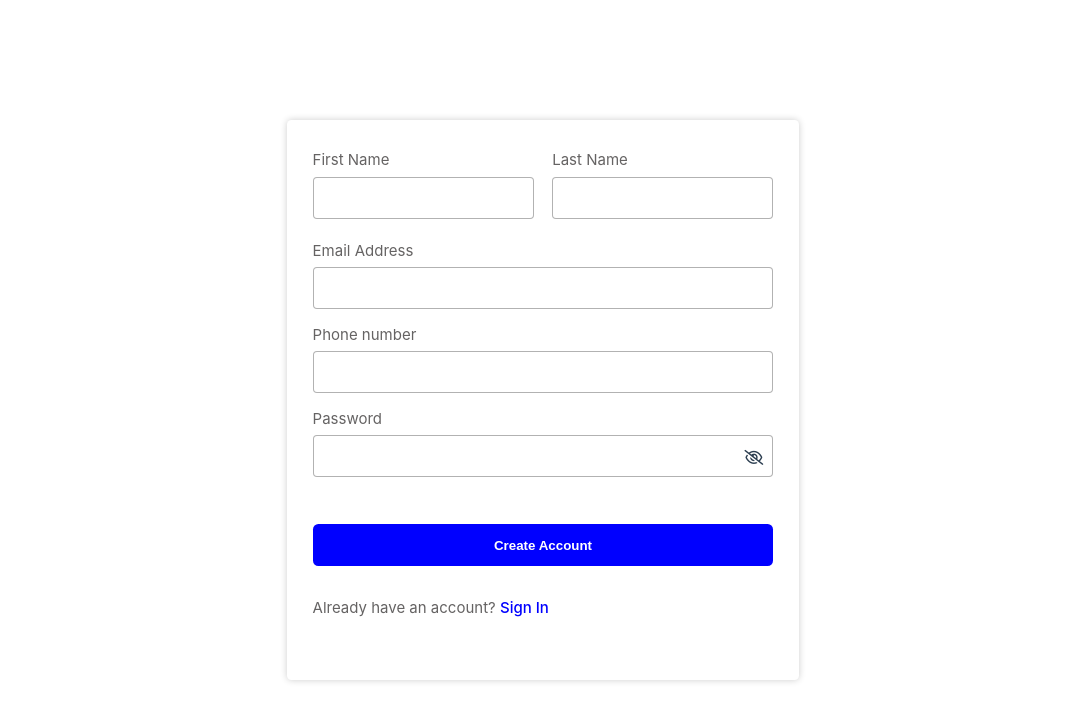
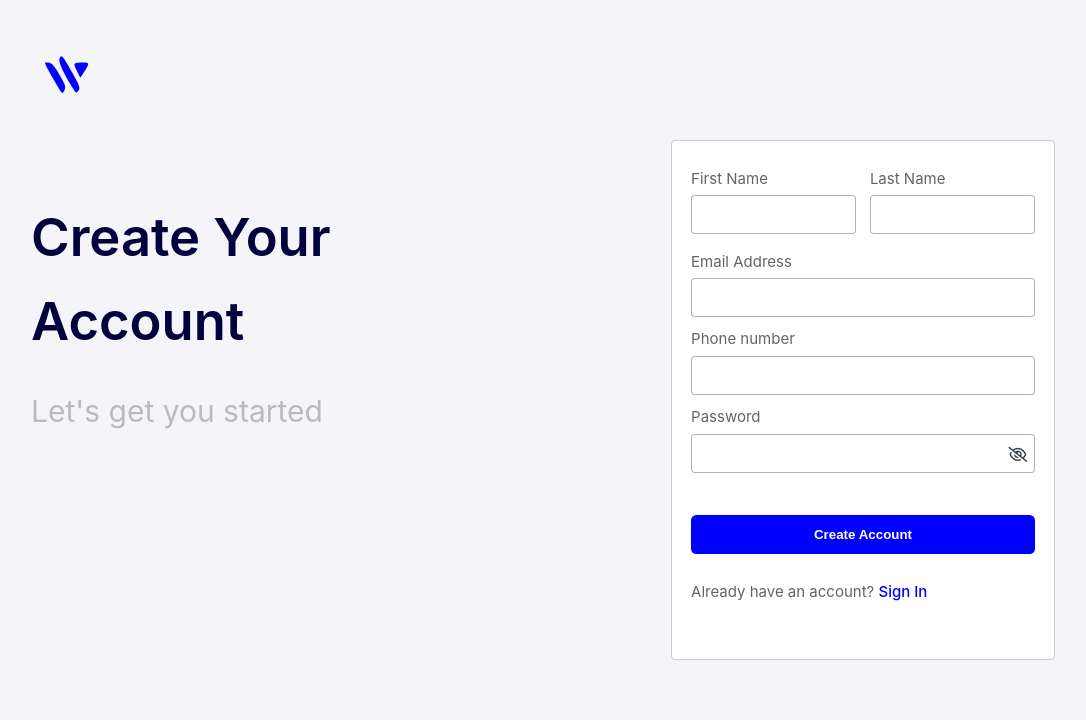
Before and after one commit to nataniel-sawadogo/Wallet, a Vue app: page /login/signup in a window 1280 px wide. Shown: the top 720 px of the page, without its empty margins (97-1183 px from the left). Built offline with nearby package versions, Linux system fonts and the light colour scheme.

Commit message:
Small advances

```diff
--- a/src/assets/main.css
+++ b/src/assets/main.css
@@ -4,6 +4,11 @@
   margin: 0;
   box-sizing: border-box;
   padding: 0;
+}
+
+:root{
+  --darkblue: rgb(1, 1, 61);
+  --background: rgba(184, 183, 213, 0.14);
 }
 
 button{
--- a/src/components/Header.vue
+++ b/src/components/Header.vue
@@ -1,7 +1,27 @@
+<script setup>
+    import { ref } from 'vue';
+    import { useRouter } from 'vue-router';
+    const router = useRouter()
+
+    const goToLogin = () => {
+        router.push('/login/signin')
+    }
+
+    let showList = ref(false)
+
+    const show = () => {
+        showList.value = !showList.value
+        console.log('ok');
+    }
+</script>
+
 <template>
     <div id="container">
         <i class="fa fa-bell-o" aria-hidden="true"></i>
-        <p>Kingsley Quinn</p>
+        <div class="inner">
+            <p>Kingsley Quinn <span @click="show()"><i class="fa fa-caret-down" aria-hidden="true"></i></span> </p>
+            <p v-if="showList" @click="goToLogin()">Log out</p>
+        </div>
     </div>
 </template>
 
@@ -11,8 +31,26 @@
         gap: 1.5em;
         justify-content: flex-end;
         width: 100%;
-        padding-right: 1em;
+        padding-right: 3em;
         height: 13%;
+        padding-top: 2vh;
+    }
+
+    .inner{
+        display: flex;
+        flex-direction: column;
+    }
+
+    .inner p:nth-child(2) {
+        padding: 0.4em 0.7em;
+        border-radius: 0.3em;
+        box-shadow: 0 0 3px rgba(0, 0, 0, 0.4);
+        transition: 0.2s ease;
+        cursor: pointer;
+    }
+
+    .inner p:nth-child(2):hover{
+        background: rgba(128, 128, 128, 0.147);
     }
 
     .fa-bell-o{
--- a/src/components/RecoverPassword.vue
+++ b/src/components/RecoverPassword.vue
@@ -9,17 +9,77 @@
         <form action="">
 
             <div class="box">
-                <p>Email Adress</p>
+                <p>Email Address</p>
                 <input type="email">
             </div>
             <div class="box">
                 <button>Recover Password</button>
             </div>
             <div class="box">
-                <RouterLink to="/login/signin">Return to Lg in</RouterLink>
+                <RouterLink to="/login/signin">Return to Log in</RouterLink>
             </div>
 
         </form>
 
     </div>
 </template>
+
+<style scoped>
+    #container{
+        height: 100%;
+        width: 50%;
+        display: flex;
+        align-items: center;
+        justify-content: center;
+    }
+
+    form{
+        background: white;
+        height: 40%;
+        width: 80%;
+        border-radius: 0.3em;
+        border: 1px solid rgba(172, 171, 171, 0.616);
+        display: flex;
+        flex-direction: column;
+        align-items: center;
+        justify-content: center;
+        gap: 0.5em;
+    }
+
+    p{
+        color: rgb(101, 99, 99);
+        padding-bottom: 0.3em;
+    }
+
+    input{
+        border-radius: 0.3em;
+        width: 100%;
+        height: 60%;
+        border: 1px solid rgba( 0, 0, 0, 0.3 );
+        padding-left: 0.8em;
+    }
+
+    .box{
+        height: 25%;
+        width: 100%;
+        padding: 0 5%;
+        display: flex;
+        flex-direction: column;
+        justify-content: center;
+        position: relative;
+        /* border: red 1px solid; */
+    }
+
+    button{
+        height: 60%;
+        width: 90%;
+        font-weight: bold;
+        position: absolute;
+        bottom: 0.2vh;
+    }
+    a{
+        width: 100%;
+        text-align: center;
+        font-weight: bold;
+    }
+</style>
--- a/src/components/Signin.vue
+++ b/src/components/Signin.vue
@@ -49,7 +49,7 @@
 <style scoped>
     #container {
         height: 100vh;
-        width: 100%;
+        width: 50%;
         display: flex;
         align-items: center;
         justify-content: center;
@@ -60,11 +60,13 @@
         flex-direction: column;
         align-items: center;
         justify-content: center;
-        box-shadow: 0px 0px 7px rgba( 0, 0, 0, 0.2 );
+        /* box-shadow: 0px 0px 7px rgba( 0, 0, 0, 0.2 ); */
+        border: 1px solid rgba(172, 171, 171, 0.616);
         border-radius: 0.3em;
         height: 55%;
-        width: 40%;
+        width: 70%;
         padding-top: 2%;
+        background: white;
     }
 
     .box{
--- a/src/components/Signup.vue
+++ b/src/components/Signup.vue
@@ -88,7 +88,7 @@
 <style scoped>
     #container{
         height: 100vh;
-        width: 100%;
+        width: 50%;
         display: flex;
         align-items: center;
         justify-content: center;
@@ -133,14 +133,16 @@
     }
 
     form{
-        height: 70%;
-        width: 40%;
+        height: 65%;
+        width: 60%;
         display: flex;
         flex-direction: column;
         align-items: center;
         justify-content: center;
-        box-shadow: 0px 0px 7px rgba( 0, 0, 0, 0.2 );
+        /* box-shadow: 0px 0px 7px rgba( 0, 0, 0, 0.2 ); */
+        border: 1px solid rgba(172, 171, 171, 0.616);
         border-radius: 0.3em;
+        background: white;
     }
 
     button{
--- a/src/views/Login.vue
+++ b/src/views/Login.vue
@@ -13,8 +13,77 @@
 </script>
 
 <template>
-    <Signup v-if="routeName === 'signup'"/>
-    <Signin v-if="routeName === 'signin'" />
-    <RecoverPassword v-if="routeName === 'recover'" />
-    <OTP v-if="routeName === 'otp'" />
+
+    <div class="container" v-if="routeName === 'signup'">
+        <div class="description">
+            <img src="../assets/images/wallet-icon.svg" alt="">
+            <h1>Create Your Account</h1>
+            <p>Let's get you started</p>
+        </div>
+        <Signup />
+    </div>
+
+    <div class="container"  v-if="routeName === 'signin'">
+        <div class="description">
+            <img src="../assets/images/wallet-icon.svg" alt="">
+            <h1>Log In</h1>
+            <p>Great to have you back</p>
+        </div>
+        <Signin />
+    </div>
+
+    <div class="container"  v-if="routeName === 'recover'">
+        <div class="description">
+            <img src="../assets/images/wallet-icon.svg" alt="">
+            <h1>Forgot Password</h1>
+            <p>Kindly enter your registered email to reset your password</p>
+        </div>
+        <RecoverPassword />
+    </div>
+
+    <div class="container" v-if="routeName === 'otp'">
+        <div class="description">
+            <img src="../assets/images/wallet-icon.svg" alt="">
+            <h1>OTP Verification</h1>
+            <p>A code has been sent to your email</p>
+        </div>
+        <OTP />
+    </div>
+
 </template>
+
+<style scoped>
+    .container{
+        height: 100vh;
+        width: 100%;
+        display: flex;
+        background: rgba(184, 183, 213, 0.14);
+    }
+
+    .description{
+        height: 100%;
+        width: 50%;
+        display: flex;
+        flex-direction: column;
+        padding-left: 10vw;
+    }
+
+    .description img{
+        height: 5em;
+        width: 5em;
+        margin-top: 5vh;
+    }
+
+    .description h1{
+        margin-top: 10vh;
+        color: var(--darkblue);
+        font-size: 3.5em;
+        font-weight: 600;
+    }
+
+    .description p{
+        margin-top: 3vh;
+        color: rgb(189, 186, 186);
+        font-size: 2em;
+    }
+</style>
```
Also changed, not shown: src/assets/images/wallet-icon.svg (added).
